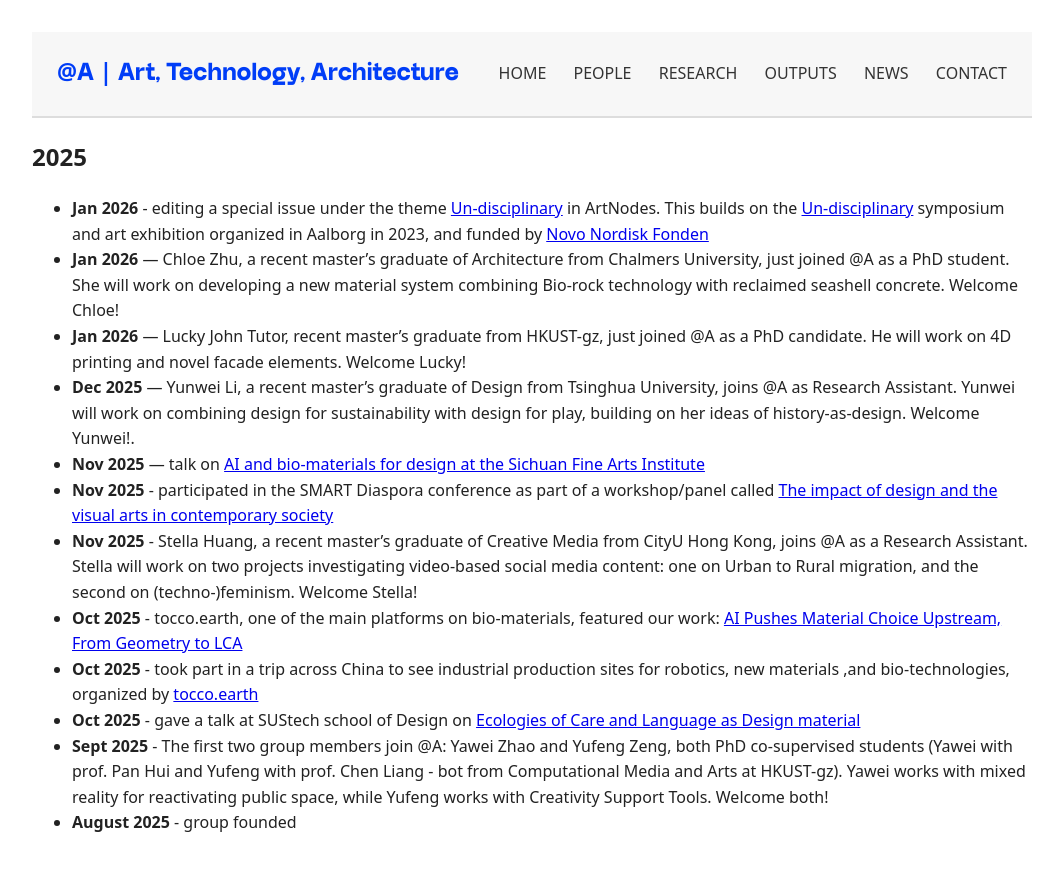
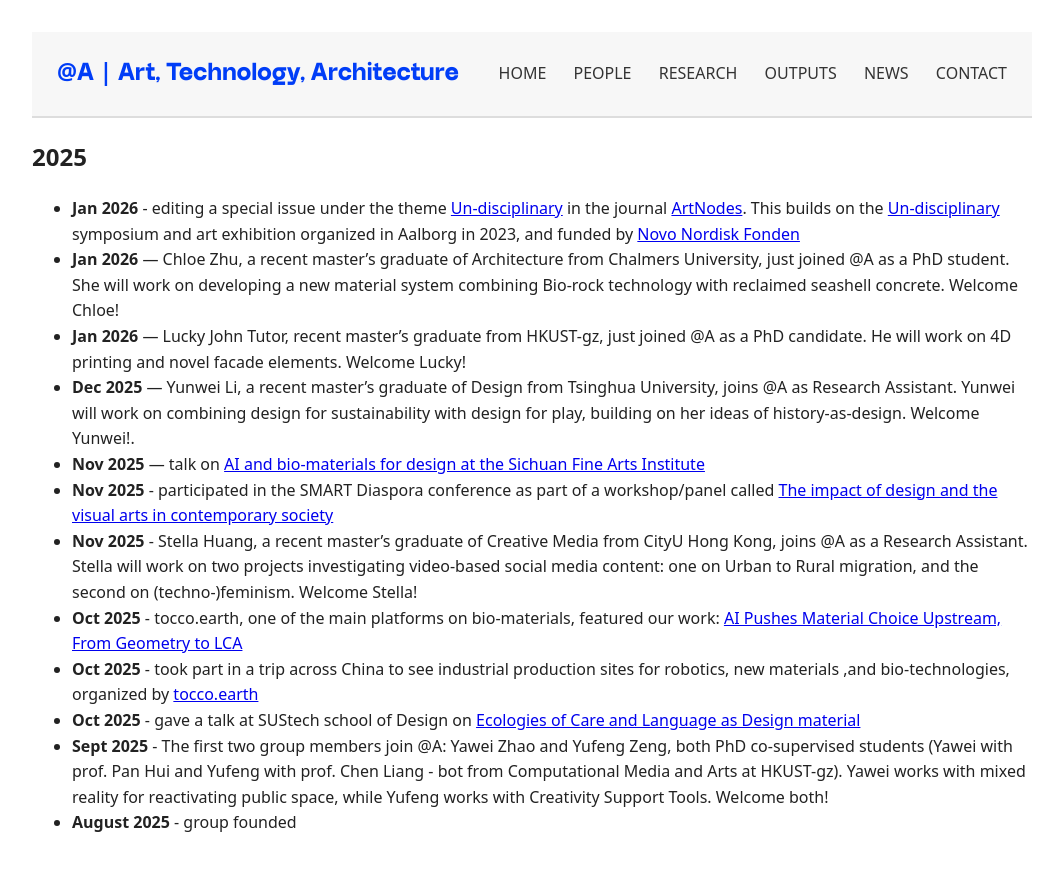
Before and after one commit to anqua/at-a, a Jekyll site: the page built from news.md, in a window 1280 px wide. Shown: the top 871 px of the page, without its empty margins (108-1171 px from the left). Built offline with Jekyll 4.4.1, drawn with Linux system fonts in a browser that asks for light colours; some web fonts are replaced.

Commit message:
Update news.md

```diff
--- a/news.md
+++ b/news.md
@@ -5,7 +5,7 @@ title: News
 
 ## 2025
 
-- **Jan 2026** - editing a special issue under the theme <a href="https://raco.cat/index.php/Artnodes/about/call-for-papers-no-disciplinari" target="_blank" rel="noopener">Un-disciplinary</a> in ArtNodes. This builds on the <a href="https://www.youtube.com/watch?v=m4Iat5GsrV0" target="_blank" rel="noopener">Un-disciplinary</a> symposium and art exhibition organized in Aalborg in 2023, and funded by <a href="https://novonordiskfonden.dk/en/" target="_blank" rel="noopener">Novo Nordisk Fonden</a>
+- **Jan 2026** - editing a special issue under the theme <a href="https://raco.cat/index.php/Artnodes/about/call-for-papers-no-disciplinari" target="_blank" rel="noopener">Un-disciplinary</a> in the journal <a href="https://raco.cat/index.php/Artnodes/about/" target="_blank" rel="noopener">ArtNodes</a>. This builds on the <a href="https://www.youtube.com/watch?v=m4Iat5GsrV0" target="_blank" rel="noopener">Un-disciplinary</a> symposium and art exhibition organized in Aalborg in 2023, and funded by <a href="https://novonordiskfonden.dk/en/" target="_blank" rel="noopener">Novo Nordisk Fonden</a>
 - **Jan 2026** — Chloe Zhu, a recent master's graduate of Architecture from Chalmers University, just joined @A as a PhD student. She will work on developing a new material system combining Bio-rock technology with reclaimed seashell concrete. Welcome Chloe!
 - **Jan 2026** — Lucky John Tutor, recent master's graduate from HKUST-gz, just joined @A as a PhD candidate. He will work on 4D printing and novel facade elements. Welcome Lucky!
 - **Dec 2025** — Yunwei Li, a recent master's graduate of Design from Tsinghua University, joins @A as Research Assistant. Yunwei will work on combining design for sustainability with design for play, building on her ideas of history-as-design. Welcome Yunwei!.
```
